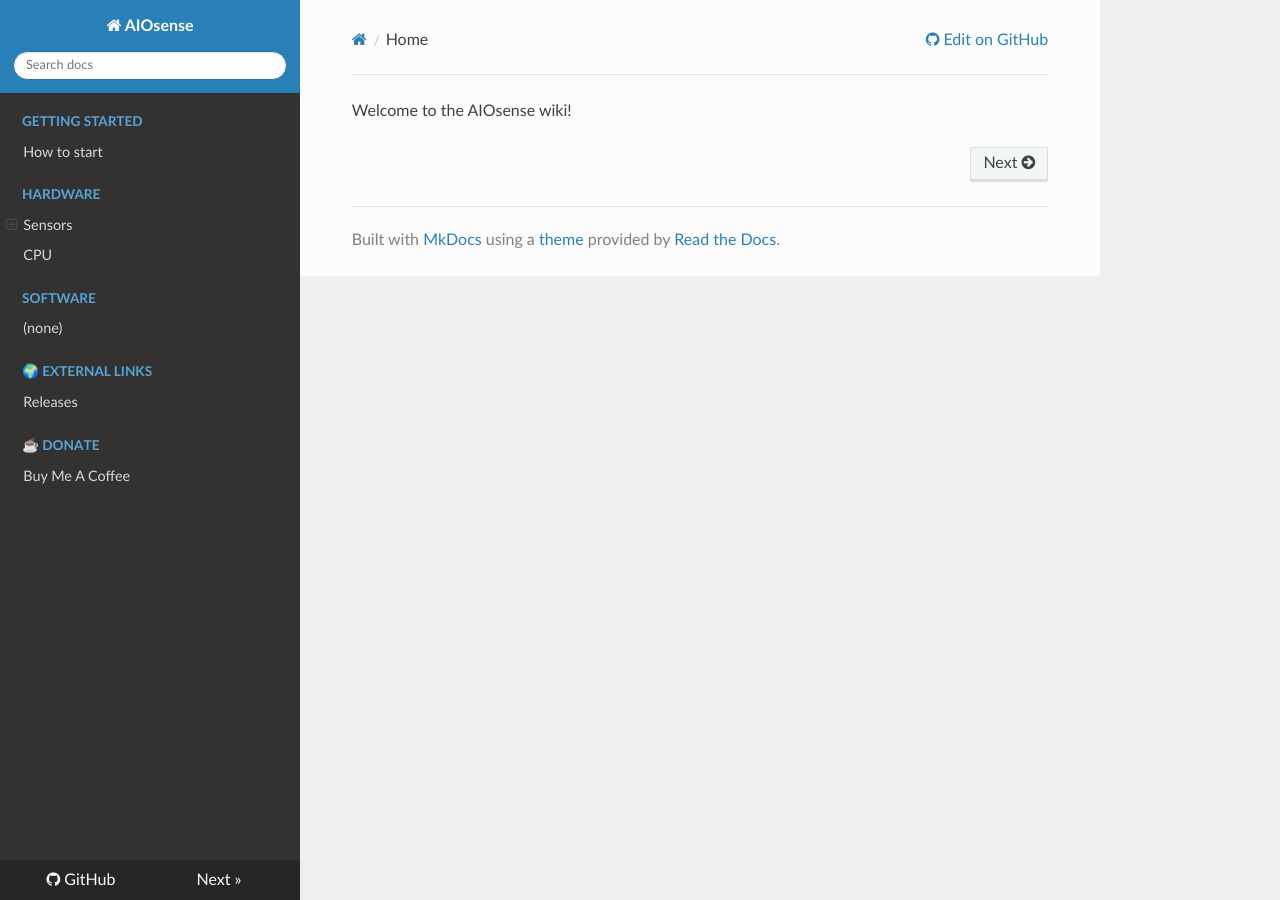
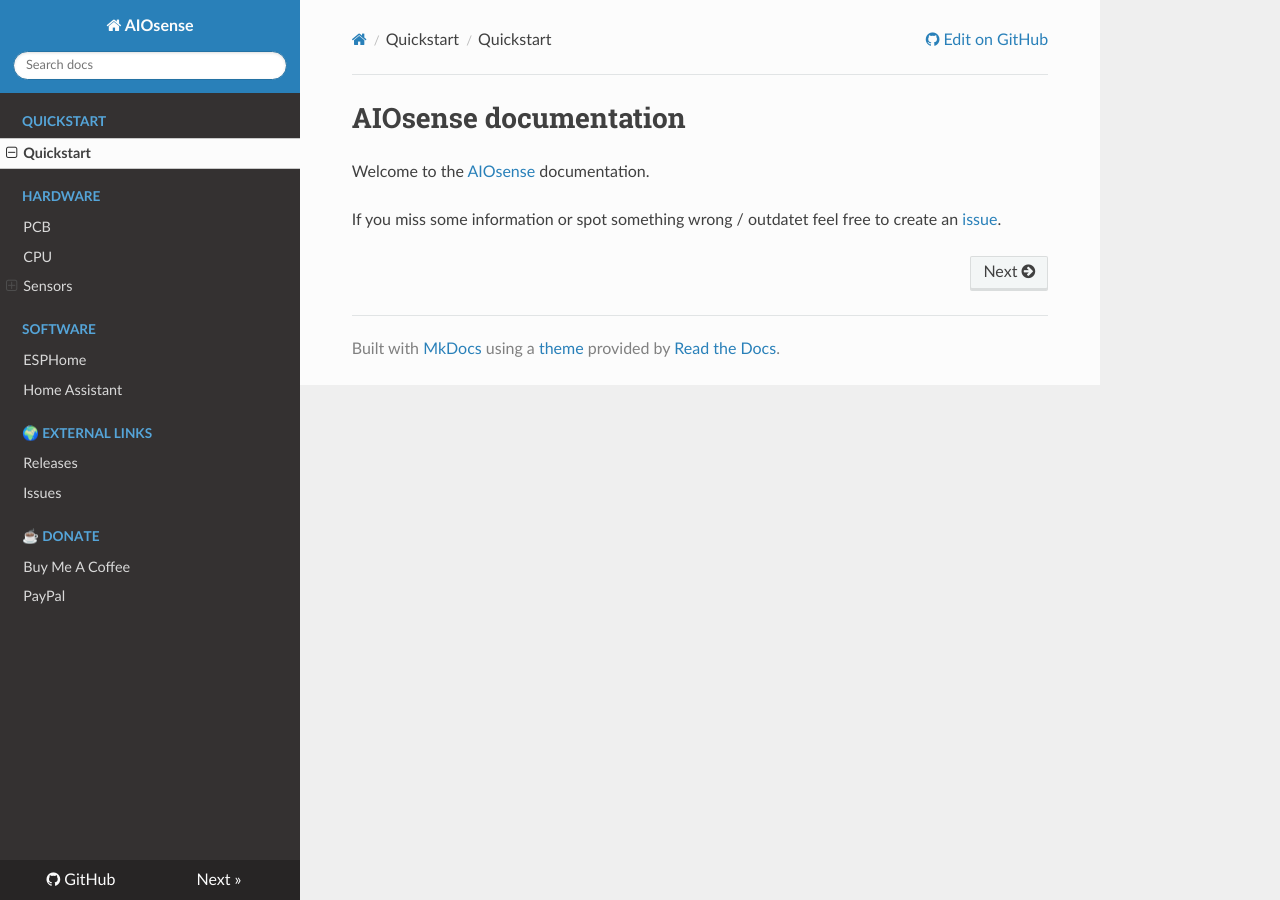
Before and after one commit to Schluggi/AIOsense, an MkDocs documentation site: the page built from docs/index.md, in a window 1280 px wide. Built offline with MkDocs 1.6.1, drawn with Linux system fonts in a browser that asks for light colours; nearby versions of some CDN libraries.

Commit message:
improve docs (closes #31)

```diff
--- a/docs/index.md
+++ b/docs/index.md
@@ -1 +1,6 @@
-Welcome to the AIOsense wiki!
+# AIOsense documentation
+
+Welcome to the [AIOsense](https://github.com/Schluggi/AIOsense) documentation.
+
+If you miss some information or spot something wrong / outdatet feel free to create
+an [issue](https://github.com/Schluggi/AIOsense/issues/new?assignees=Schluggi&labels=documentation&template=documentation.md).
--- /dev/null
+++ b/docs/pcb.md
@@ -0,0 +1 @@
+# PCB
```
Also changed, not shown: README.md (+2 -1 lines), docs/ESPHome-&-Home-Assistant.md (+2 -2 lines), docs/How-to-start.md (+1 -2 lines), docs/cpu.md (+1 -1 lines), docs/nav.yml (+8 -5 lines).
